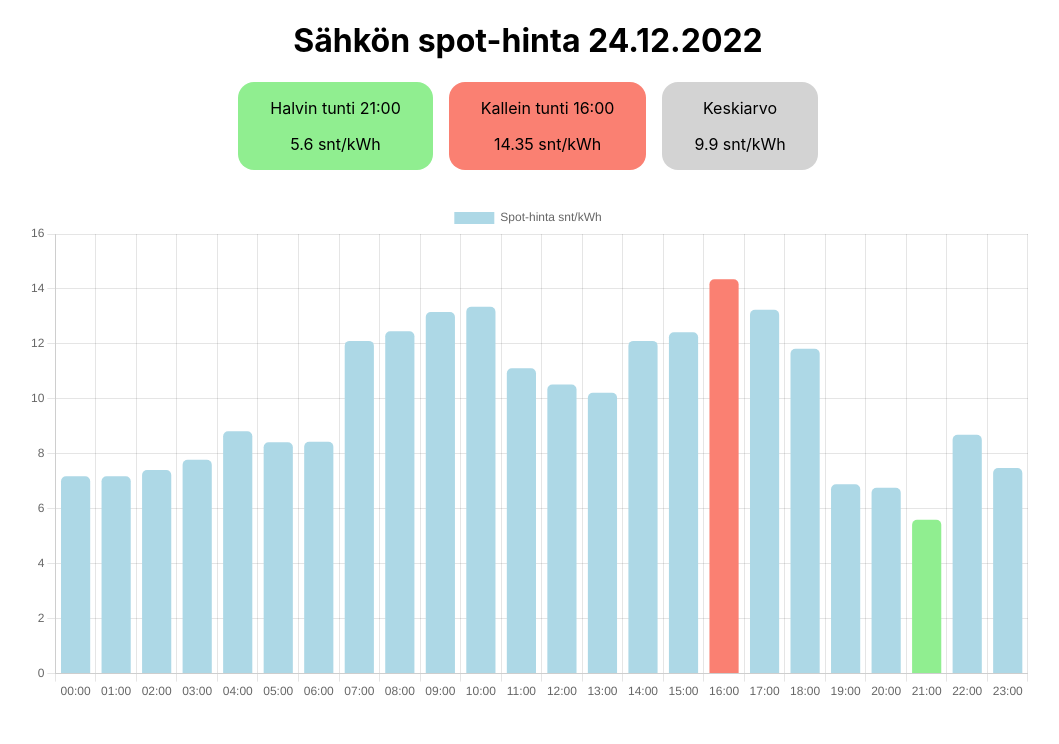
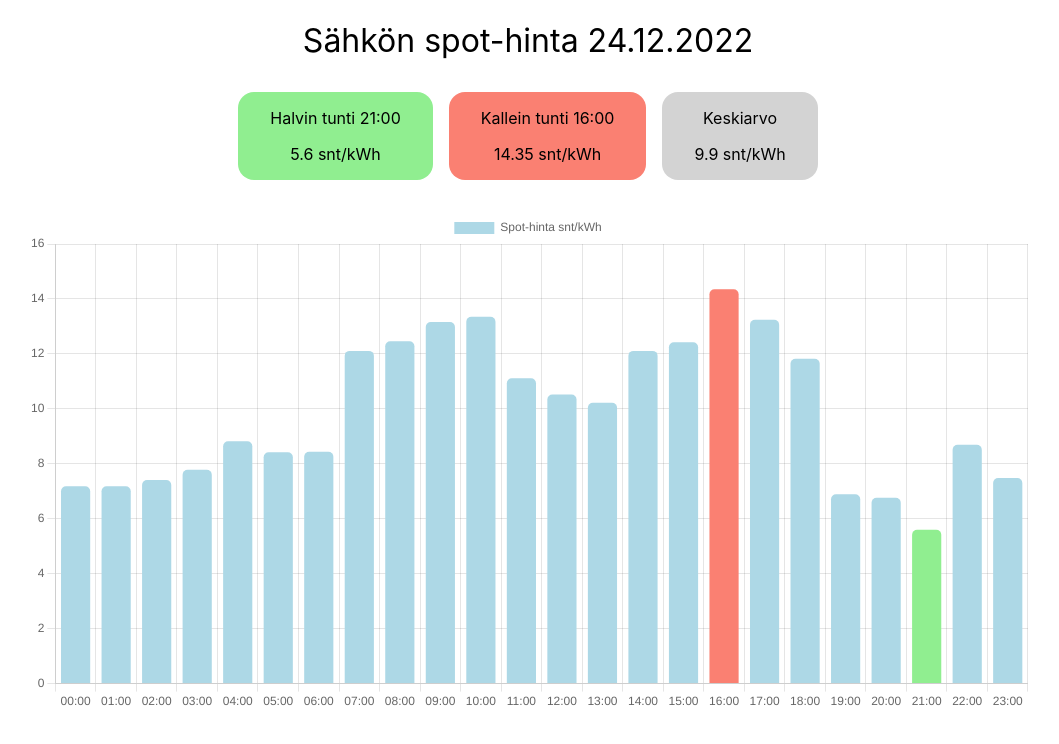
Before and after one commit to joonaspuuppo/akamon_spothinta, a React (Create React App) app: page / in a window 1280 px wide. Shown: the top 744 px of the page, without its empty margins (112-1171 px from the left). Built offline with nearby package versions, Linux system fonts and the light colour scheme; the HTML template or start-up script is replaced by a standard one.

Commit message:
h1 styling

```diff
--- a/src/index.css
+++ b/src/index.css
@@ -6,6 +6,11 @@ body {
   -webkit-font-smoothing: antialiased;
   -moz-osx-font-smoothing: grayscale;
   text-align: center;
+}
+
+h1 {
+  margin-bottom: 1em;
+  font-weight: normal;
 }
 
 .priceDisplay {
```
